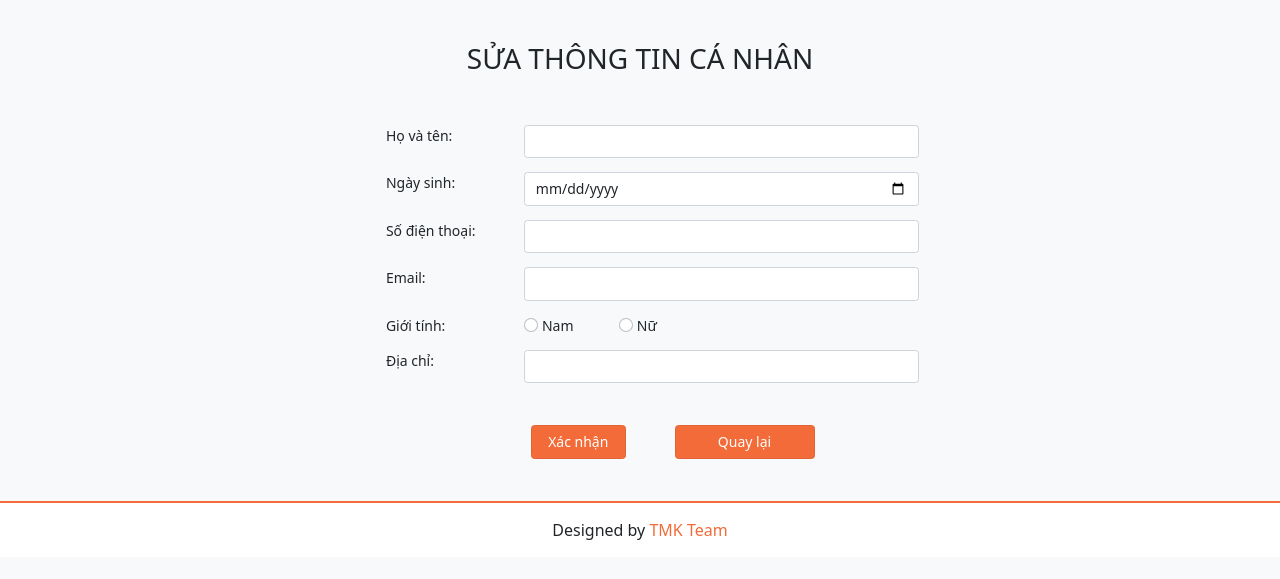
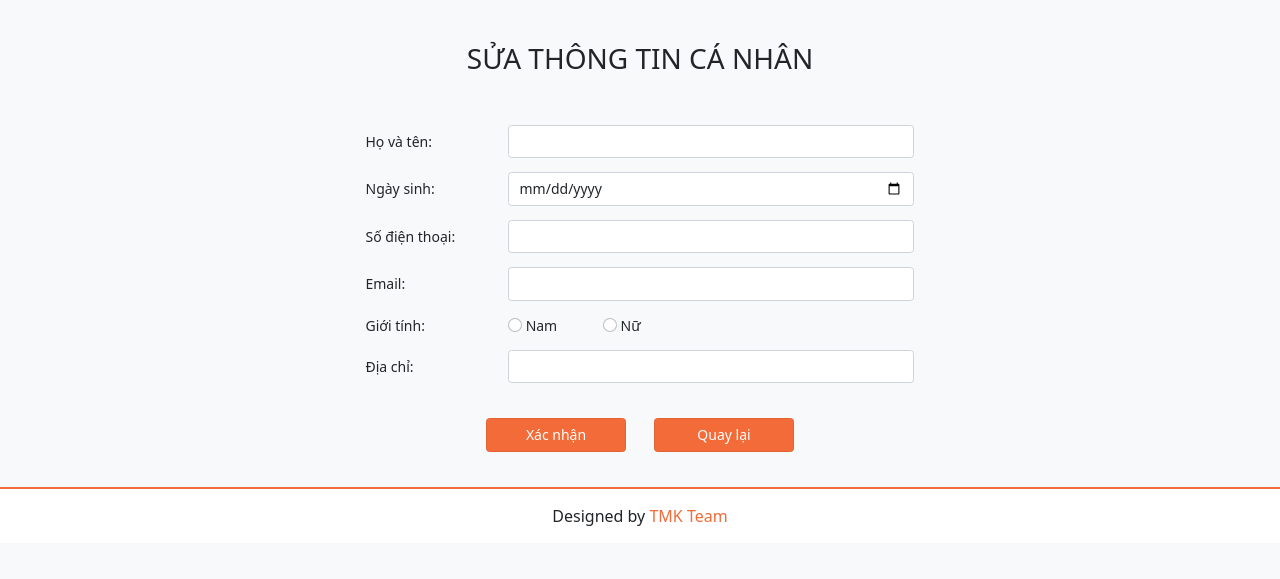
Before and after one commit to chikien2412/TMK_Cinema, a PHP site: page /view/staff/edit_info_customer in a window 1280 px wide. Shown: the part 132-711 px from the top of the page. Run offline with PHP 8.4, Linux system fonts and the light colour scheme; some libraries are stand-ins or nearby versions.

Commit message:
update code

```diff
--- a/view/staff/edit_info_customer.php
+++ b/view/staff/edit_info_customer.php
@@ -11,50 +11,51 @@ include_once '../../partials_front/header_nav_staff.php';
             </div>
         </div>
         <div class="row d-flex justify-content-center">
-            <div class="col-9 ">
-                <div class="ms-3 mb-3 row d-flex justify-content-center">
+            <div class="col-9">
+                <div class="mb-3 row d-flex justify-content-center align-items-center">
                     <label for="inputPassword" class="col-sm-2 ">Họ và tên:</label>
                     <div class="col-sm-6">
                         <input type="text" class="form-control">
 
                     </div>
                 </div>
-                <div class="ms-3 mb-3 row d-flex justify-content-center">
+                <div class="mb-3 row d-flex justify-content-center align-items-center">
                     <label for="inputPassword" class="col-sm-2 ">Ngày sinh:</label>
                     <div class="col-sm-6">
                         <input type="date" class="form-control">
 
                     </div>
                 </div>
-                <div class="ms-3 mb-3 row d-flex justify-content-center">
+                <div class="mb-3 row d-flex justify-content-center align-items-center">
                     <label for="inputPassword" class="col-sm-2 ">Số điện thoại:</label>
                     <div class="col-sm-6">
                         <input type="text" class="form-control">
 
                     </div>
                 </div>
-                <div class="ms-3 mb-3 row d-flex justify-content-center">
+                <div class="mb-3 row d-flex justify-content-center align-items-center">
                     <label for="inputPassword" class="col-sm-2 ">Email:</label>
                     <div class="col-sm-6">
                         <input type="text" class="form-control">
 
                     </div>
                 </div>
-                <div class="ms-3 mb-3 row d-flex justify-content-center">
+                <div class="mb-3 row d-flex justify-content-center align-items-center">
                     <label for="inputPassword" class="col-sm-2 ">Giới tính:</label>
                     <div class="col-sm-6">
                         <input class="form-check-input" type="radio" name="flexRadioDefault" id="flexRadioDefault1">
                         <label class="form-check-label" for="flexRadioDefault1">
                             Nam
                         </label>
-                        <input class="form-check-input ms-5" type="radio" name="flexRadioDefault" id="flexRadioDefault1">
+                        <input class="form-check-input ms-5" type="radio" name="flexRadioDefault"
+                            id="flexRadioDefault1">
                         <label class="form-check-label " for="flexRadioDefault1">
                             Nữ
                         </label>
 
                     </div>
                 </div>
-                <div class="ms-3 mb-3 row d-flex justify-content-center">
+                <div class="mb-3 row d-flex justify-content-center align-items-center">
                     <label for="inputPassword" class="col-sm-2 ">Địa chỉ:</label>
                     <div class="col-sm-6">
                         <input type="text" class="form-control">
@@ -63,10 +64,9 @@ include_once '../../partials_front/header_nav_staff.php';
                 </div>
 
                 <div class="row">
-                    <div class="col-6" style="margin-left: 300px;margin-top: 20px; margin-bottom: 20px;">
-                        <div class="d-grid gap-2 d-md-flex justify-content-md-center">
-                            <button class=" js_update1 btn me-md-2 staff-add  " style="width: 140px; margin: 8px;"
-                                type="button">Xác
+                    <div class="col-12">
+                        <div class="gap-2 d-md-flex justify-content-md-center my-4">
+                            <button class=" js_update1 btn staff-add me-4" style="width: 140px;" type="button">Xác
                                 nhận</button>
                             <div class="overlay js_update2">
                                 <div class="modal_container">
@@ -82,18 +82,15 @@ include_once '../../partials_front/header_nav_staff.php';
                                 </div>
                             </div>
 
-                            <form action="../staff/info_customer.php" method="get">
-                                <button class="btn staff-add "
-                                    style="width: 140px; margin: 8px;margin-left: 35px;margin-right: 115px"
-                                    type="submit">Quay lại</button>
-                            </form>
+                            <a href="../staff/info_customer.php" class="btn staff-add " style="width: 140px;"
+                                type="submit">Quay lại</a>
                         </div>
                     </div>
                 </div>
-
             </div>
+        </div>
+    </div>
 </main>
-
 
 <?php
 include_once '../../partials_front/footer.php';
```
Also changed, not shown: view/staff/add_info_customer.php (+8 -7 lines).
